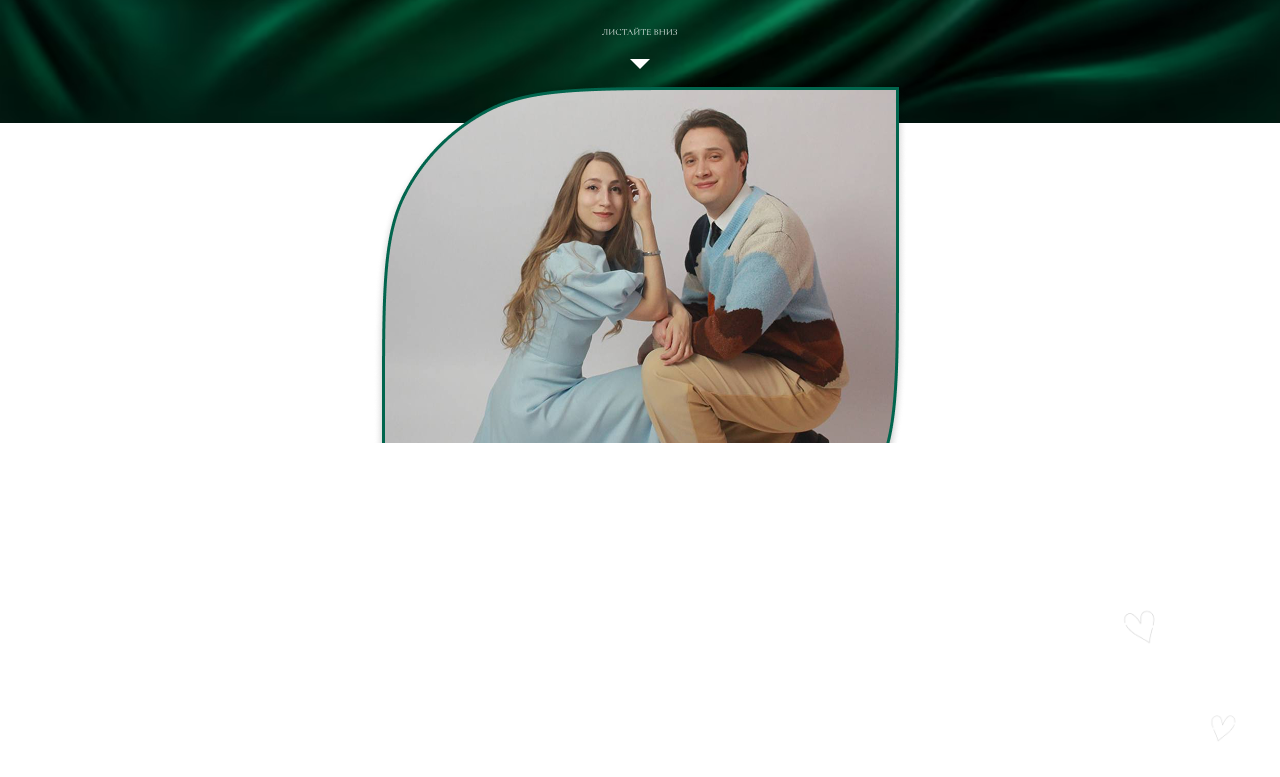
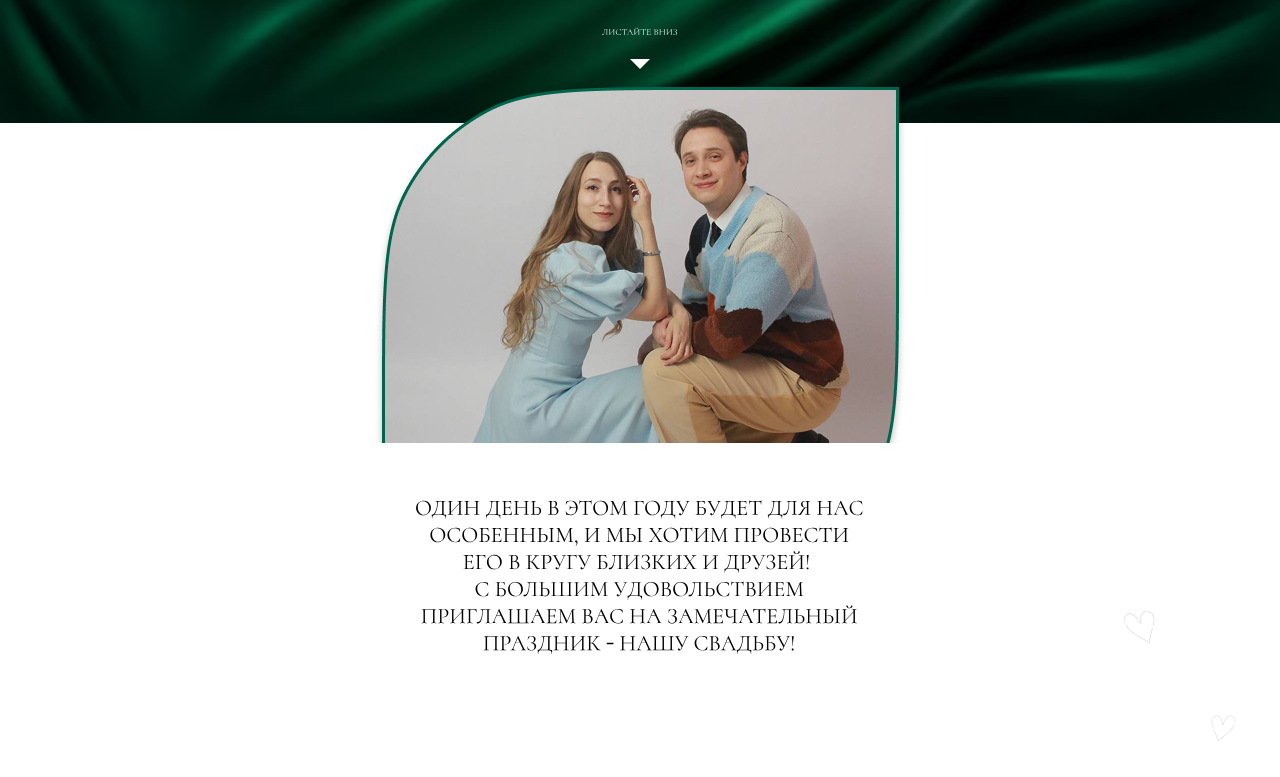
Before and after one commit to HDN98/invite_wedding_DK, a plain HTML site: page index.html in a window 1280 px wide. Shown: the part 357-1134 px from the top of the page. Drawn offline with Linux system fonts and the light colour scheme.

Commit message:
Update index.html

```diff
--- a/index.html
+++ b/index.html
@@ -21,11 +21,8 @@
     </div>
 
 	<div class="scroll-content"> <!-- Дополнительный контент для прокрутки -->
-        <h2>Дополнительный контент</h2>
-        <p>Здесь вы можете добавить много текста или другие элементы, чтобы страница могла прокручиваться.</p>
-        <p>Добавьте больше контента, чтобы увидеть эффект прокрутки!</p>
-        <p>... (добавьте еще текста, чтобы заполнить пространство) ...</p>
-    </div>
+        	<img class="text1" src="picture/text1.svg" alt="Overlay Image"> </img>
+    	</div>
 
     <script src="script.js"></script>
 </body>
```
